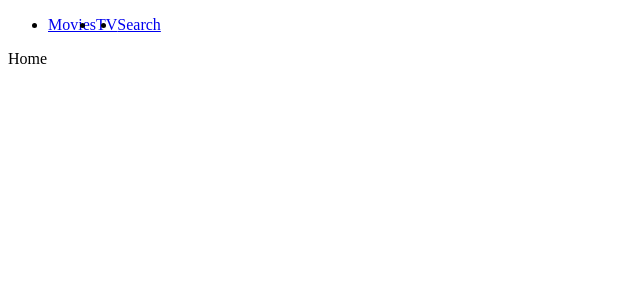
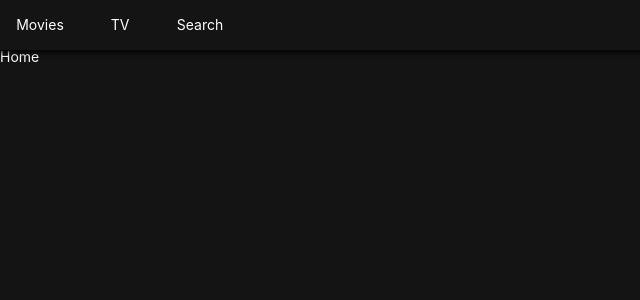
Before and after one commit to likeanewstar/nomflix-new, a React (Create React App) app: page / in a window 1280 px wide. Shown: the top 300 px of the page, without its empty margins (0-640 px from the left). Built offline with nearby package versions, Linux system fonts and the light colour scheme.

Commit message:
#3.3 GlobalStyles and Header

```diff
--- a/package.json
+++ b/package.json
@@ -10,7 +10,8 @@
     "react-dom": "^16.13.1",
     "react-router-dom": "^5.2.0",
     "react-scripts": "3.4.1",
-    "styled-components": "^5.1.1"
+    "styled-components": "^5.1.1",
+    "styled-reset": "^4.1.5"
   },
   "scripts": {
     "start": "react-scripts start",
--- a/src/Components/App.js
+++ b/src/Components/App.js
@@ -1,10 +1,14 @@
 import React, { Component } from 'react';
 import Router from "Components/Router";
+import GlobalStyles from "Components/GlobalStyles";
 
 class App extends Component {
   render() {
     return (
+      <>
         <Router />
+        <GlobalStyles />
+      </>
     )
   }
 }
--- /dev/null
+++ b/src/Components/GlobalStyles.js
@@ -0,0 +1,44 @@
+import { createGlobalStyle } from "styled-components";
+import reset from "styled-reset";
+
+const globalStyles = createGlobalStyle`
+    ${reset};
+    a{
+        text-decoration:none;
+        color:inherit;
+    }
+    *{
+        box-sizing:border-box;
+    }
+    body{
+        padding:50px 0 0;
+        background-color:rgba(20,20,20,1);
+        font-family:-apple-system, BlinkMacSystemFont, "Segoe UI", Roboto, "Helvetica Neue", Arial, "Noto Sans", sans-serif, "Apple Color Emoji", "Segoe UI Emoji", "Segoe UI Symbol", "Noto Color Emoji";
+        font-size:14px;
+        color:#fff;
+    }
+`;
+
+export default globalStyles;
+
+/*
+
+or 이렇게도 사용 가능
+
+export default () => createGlobalStyle`
+    ${reset};
+    a{
+        text-decoration:none;
+        color:inherit;
+    }
+    *{
+        box-sizing:border-box;
+    }
+    body{
+        font-family:-apple-system, BlinkMacSystemFont, "Segoe UI", Roboto, "Helvetica Neue", Arial, "Noto Sans", sans-serif, "Apple Color Emoji", "Segoe UI Emoji", "Segoe UI Symbol", "Noto Color Emoji";
+        font-size:14px;
+        background-color:rgba(20,20,20,1);
+    }
+`;
+
+*/
--- a/src/Components/Header.js
+++ b/src/Components/Header.js
@@ -3,22 +3,33 @@ import { Link } from "react-router-dom";
 import styled from "styled-components";
 
 const Header = styled.header`
-
+    display:flex;
+    position:fixed;
+    top:0;
+    left:0;
+    width:100%;
+    height:50px;
+    background:rgba(20,20,20,.8);
+    color:#fff;
+    align-items:center;
+    box-shadow:0 1px 5px 2px rgba(0,0,0,0.8);
 `;
 
 const List = styled.ul`
-    display: flex;
-    &:hover {
-        background-color:blue;
-    }
+    display:flex;
 `;
 
 const Item = styled.li`
-
+    width:80px;
+    height:50px;
+    text-align:center;
 `;
 
 const SLink = styled(Link)`
-
+    display:flex;
+    height:50px;
+    align-items:center;
+    justify-content:center;
 `;
 
 export default () => (
```
Also changed, not shown: src/Components/Router.js (indentation only), 1 other file (tests, documents, lock files or other folders).
